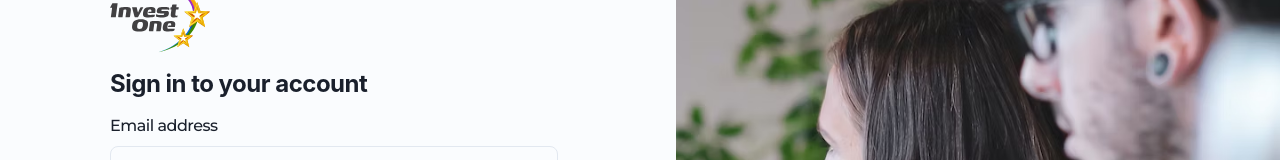
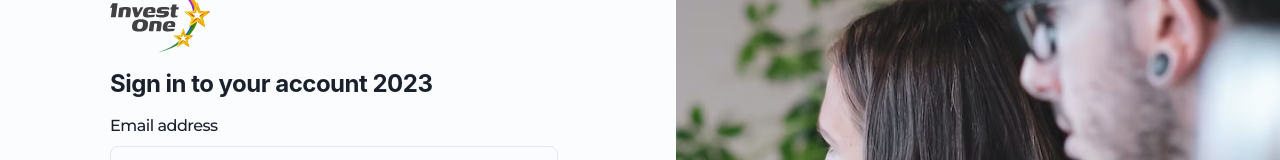
Before and after one commit to phucpham-infinity/server-chungkhoanso1, a React (Vite) app in the folder web_admin/: page /auth/login in a window 1280 px wide. Shown: the part 221-381 px from the top of the page. Built offline with nearby package versions, Linux system fonts and the light colour scheme; a web font is replaced by a local one.

Commit message:
Update code

```diff
--- a/web_admin/src/pages/auth/login/index.tsx
+++ b/web_admin/src/pages/auth/login/index.tsx
@@ -28,7 +28,7 @@ export default function LoginPage() {
       <Flex p={8} flex={1} align={"center"} justify={"center"}>
         <Stack spacing={4} w={"full"} maxW={"md"}>
           <Image w={"100px"} src={Logo} />
-          <Heading fontSize={"2xl"}>Sign in to your account</Heading>
+          <Heading fontSize={"2xl"}>Sign in to your account 2023</Heading>
           <FormControl id="email">
             <FormLabel>Email address</FormLabel>
             <Input
```
